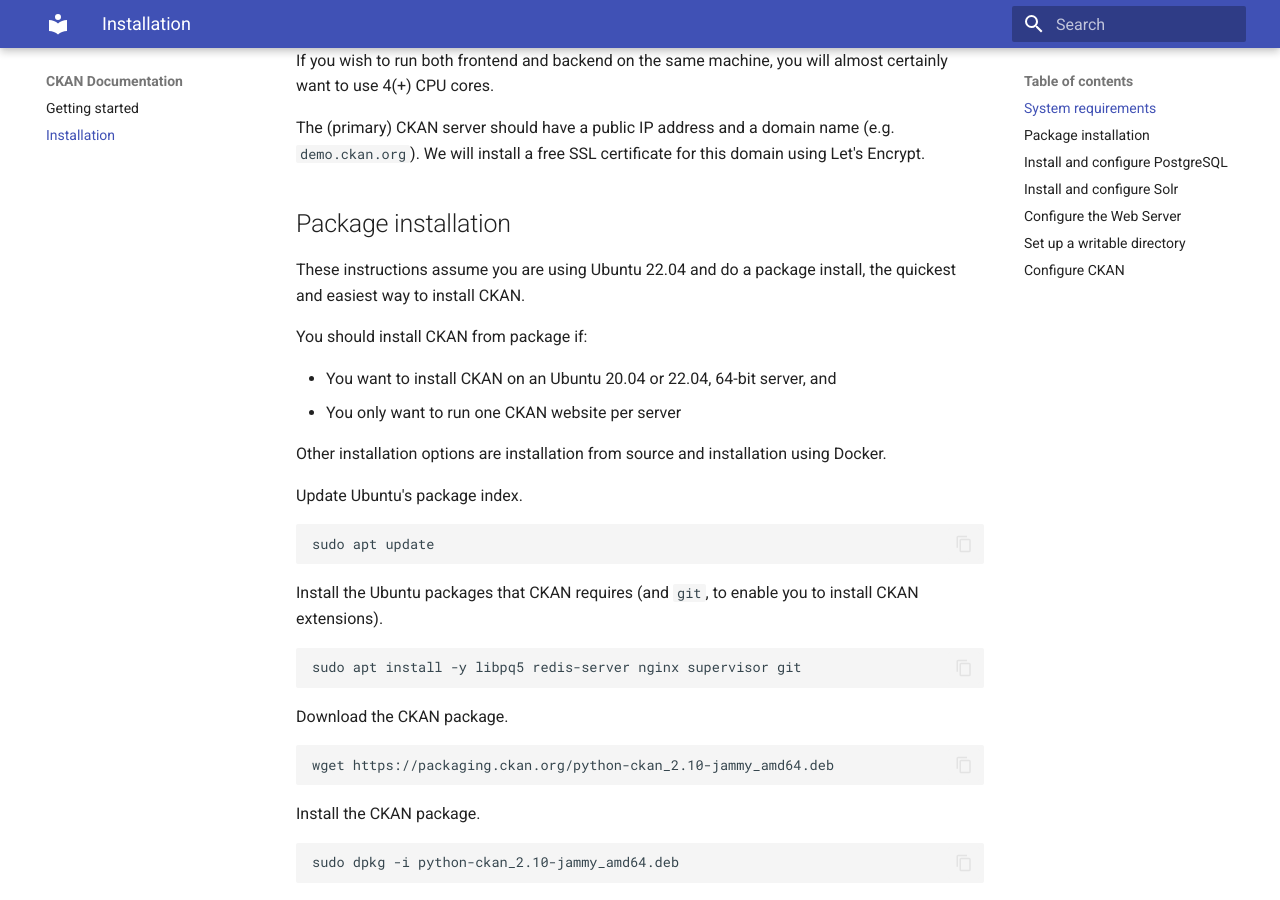
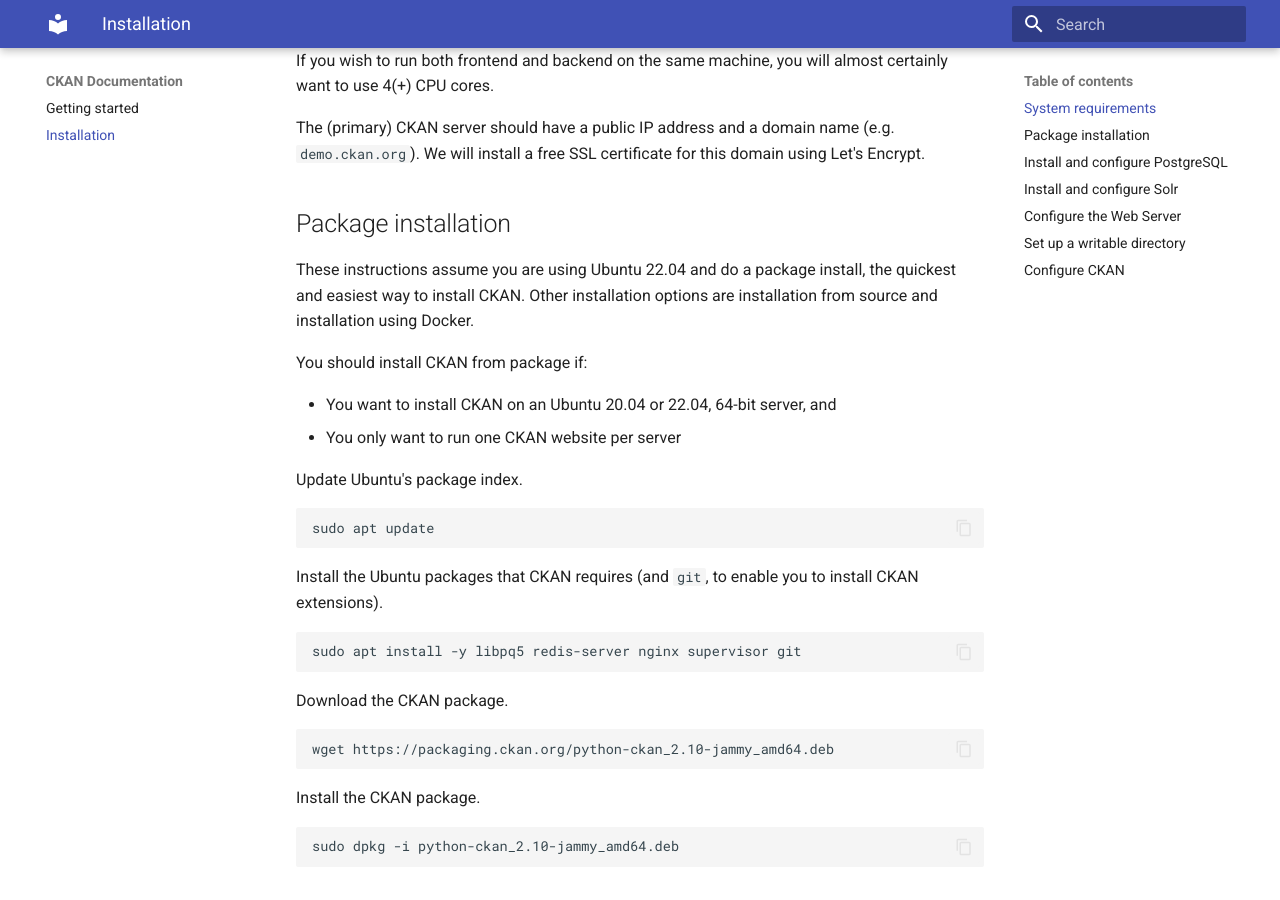
Before and after one commit to front-matter/ckan-documentation, an MkDocs documentation site: the page built from docs/installation.md, in a window 1280 px wide and 900 px high, scrolled down 418 px. Built offline with MkDocs 1.6.1 and Material for MkDocs 9.7.7, drawn with Linux system fonts in a browser that asks for light colours.

````diff
--- a/docs/installation.md
+++ b/docs/installation.md
@@ -15,14 +15,12 @@ The (primary) CKAN server should have a public IP address and a domain name (e.g
 
 ## Package installation
 
-These instructions assume you are using Ubuntu 22.04 and do a package install, the quickest and easiest way to install CKAN.
+These instructions assume you are using Ubuntu 22.04 and do a package install, the quickest and easiest way to install CKAN. Other installation options are installation from source and installation using Docker.
 
 You should install CKAN from package if:
 
 * You want to install CKAN on an Ubuntu 20.04 or 22.04, 64-bit server, and
 * You only want to run one CKAN website per server
-
-Other installation options are installation from source and installation using Docker.
 
 Update Ubuntu's package index.
 ```bash
````
